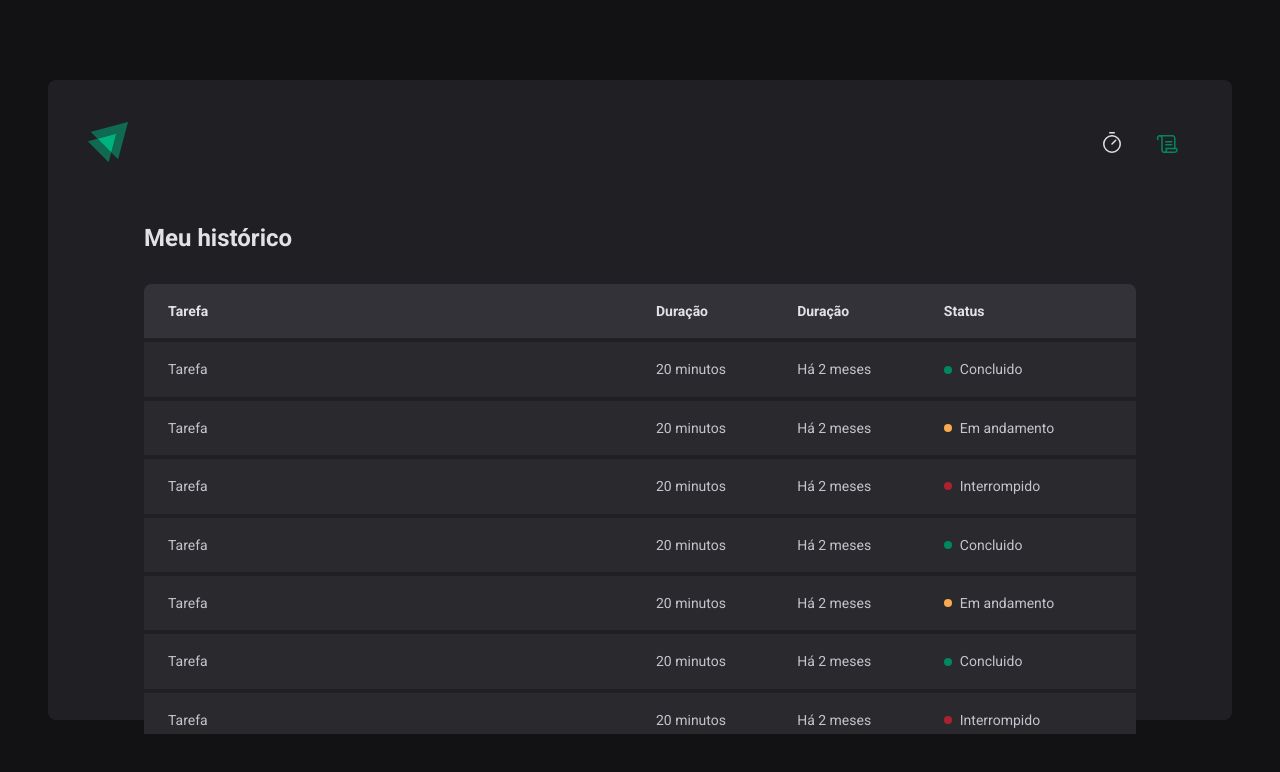
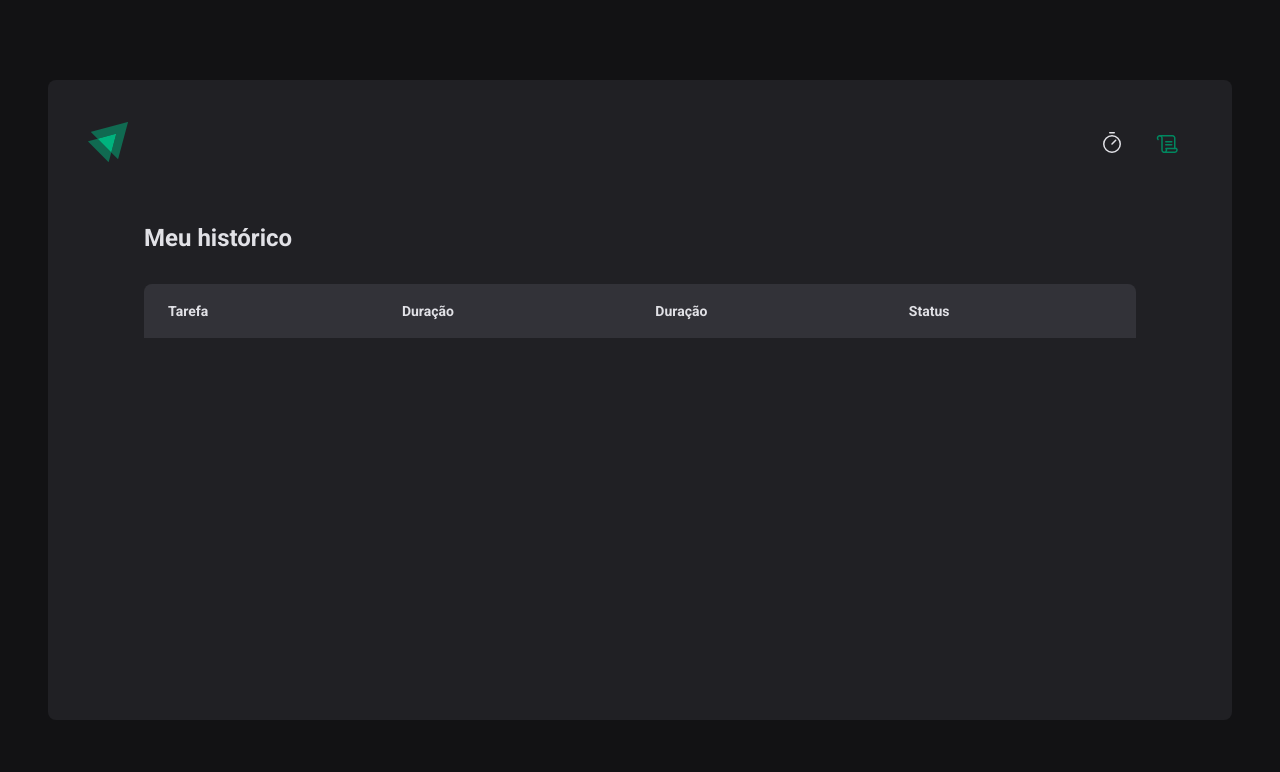
Before and after one commit to Mr1984-Pinheiro/template-timer-pomodoro, a React (Vite) app: page /history in a window 1280 px wide. Shown: the top 772 px of the page. Built offline with nearby package versions, Linux system fonts and the light colour scheme.

Commit message:
projeto com contexto

```diff
--- a/src/App.tsx
+++ b/src/App.tsx
@@ -3,14 +3,18 @@
 import { GlobalStyle } from './styles/global'
 import { BrowserRouter} from "react-router-dom"
 import { Router } from "./Router"
+import { CyclesContextProvider } from "./contexts/CyclesContext"
 
 
 
 export function App(){
+
   return(
     <ThemeProvider theme={defaultTheme}>
       <BrowserRouter>
-        <Router />
+        <CyclesContextProvider>
+          <Router />
+        </CyclesContextProvider>
       </BrowserRouter>
      <GlobalStyle />
     </ThemeProvider>
--- /dev/null
+++ b/src/contexts/CyclesContext.tsx
@@ -0,0 +1,104 @@
+import { ReactNode, createContext, useState } from "react";
+
+interface CreateCycleData {
+    task: string;
+    minutesAmount: number;
+}
+
+interface Cycle {
+    id: string
+    task: string
+    minutesAmount: number
+    startDate: Date
+    interruptedDate?: Date
+    finishedDate?: Date
+  }
+
+interface CyclesContextType {
+    cycles: Cycle [];
+    activeCycle: Cycle | undefined;
+    activeCycleId: string | null;
+    amountSecondsPassed: number;
+    markCurrentCycleAsFinished: () => void;
+    setSecondsPassed: (seconds: number) => void;
+    createNewCycle: (data: CreateCycleData) => void;
+    interruptCurrentCycle: () => void;
+  }
+
+export const CyclesContext =  createContext({} as CyclesContextType )
+
+interface CyclesContextProviderProps {
+  children: ReactNode //recebe qualquer html válido
+}
+
+export function CyclesContextProvider ({ children }: CyclesContextProviderProps) {
+    const [cycles, setCycles] = useState<Cycle[]>([])
+  const [activeCycleId, setActiveCycleId] = useState<string | null>(null)
+  const [amountSecondsPassed, setAmountSecondsPassed] = useState(0)
+
+  const activeCycle = cycles.find((cycle) => cycle.id === activeCycleId)
+
+  function setSecondsPassed(seconds: number) {
+    setAmountSecondsPassed(seconds)
+  }
+
+  function markCurrentCycleAsFinished() {
+    setCycles((state) =>
+      state.map((cycle) => {
+        if (cycle.id === activeCycleId) {
+          return { ...cycle, finishedDate: new Date() }
+        } else {
+          return cycle
+        }
+      }),
+    )
+  }
+
+  function createNewCycle(data: CreateCycleData) {
+    const id = String(new Date().getTime())
+
+    const newCycle: Cycle = {
+      id,
+      task: data.task,
+      minutesAmount: data.minutesAmount,
+      startDate: new Date(),
+    }
+
+    setCycles((state) => [...state, newCycle])
+    setActiveCycleId(id)
+    setAmountSecondsPassed(0)
+
+    // reset()
+  }
+
+  function interruptCurrentCycle() {
+    setCycles(state => state.map((cycle) => {
+      if(cycle.id === activeCycleId) {
+        return { ...cycle, interruptedDate: new Date() }
+      }else {
+        return cycle
+      }
+    }),
+    )
+
+    setActiveCycleId(null)
+
+  }
+
+    return(
+        <CyclesContext.Provider
+        value={{
+          cycles,
+          activeCycle,
+          activeCycleId,
+          markCurrentCycleAsFinished,
+          amountSecondsPassed,
+          setSecondsPassed,
+          createNewCycle,
+          interruptCurrentCycle
+          }}
+        >
+          {children}
+        </CyclesContext.Provider>
+    )
+}
--- a/src/pages/History/index.tsx
+++ b/src/pages/History/index.tsx
@@ -1,9 +1,16 @@
+import { useContext } from 'react'
 import { HistoryContainer, HistoryList, Status } from './styles'
+import { CyclesContext } from '../../contexts/CyclesContext'
+import { formatDistanceToNow } from 'date-fns'
+import ptBR from 'date-fns/locale/pt-BR'
 
 export function History() {
+  const { cycles } = useContext(CyclesContext)
+
   return (
     <HistoryContainer>
       <h1>Meu histórico</h1>
+
 
       <HistoryList>
         <table>
@@ -16,43 +23,32 @@
             </tr>
           </thead>
           <tbody>
-            <tr>
-              <td>Tarefa</td>
-              <td>20 minutos</td>
-              <td>Há 2 meses</td>
-             <td><Status statusColor='green'>Concluido</Status></td>
+            {cycles.map(cycle => {
+              return (
+              <tr key={cycle.id}>
+                <td>{cycle.task}</td>
+                <td>{cycle.minutesAmount} minutos</td>
+                <td>{formatDistanceToNow(cycle.startDate, {
+                  addSuffix: true,
+                  locale: ptBR,
+                })}</td>
+              <td>
+                {cycle.finishedDate && (
+                  <Status statusColor='green'>Concluido</Status>
+                )}
+
+                {cycle.interruptedDate && (
+                  <Status statusColor='red'>Interrompido</Status>
+                )}
+
+                {!cycle.finishedDate && !cycle.interruptedDate && (
+                  <Status statusColor='yellow'>Em andamento</Status>
+                )}
+                </td>
             </tr>
-            <tr>
-              <td>Tarefa</td>
-              <td>20 minutos</td>
-              <td>Há 2 meses</td>
-              <td><Status statusColor='yellow'>Em andamento</Status></td>
-                          </tr>
-            <tr>
-              <td>Tarefa</td>
-              <td>20 minutos</td>
-              <td>Há 2 meses</td>
-              <td><Status statusColor='red'>Interrompido</Status></td>             </tr>
-            <tr>
-              <td>Tarefa</td>
-              <td>20 minutos</td>
-              <td>Há 2 meses</td>
-              <td><Status statusColor='green'>Concluido</Status></td>             </tr>
-            <tr>
-              <td>Tarefa</td>
-              <td>20 minutos</td>
-              <td>Há 2 meses</td>
-              <td><Status statusColor='yellow'>Em andamento</Status></td>             </tr>
-            <tr>
-              <td>Tarefa</td>
-              <td>20 minutos</td>
-              <td>Há 2 meses</td>
-              <td><Status statusColor='green'>Concluido</Status></td>             </tr>
-            <tr>
-              <td>Tarefa</td>
-              <td>20 minutos</td>
-              <td>Há 2 meses</td>
-              <td><Status statusColor='red'>Interrompido</Status></td>             </tr>
+              )
+            })}
+
           </tbody>
         </table>
       </HistoryList>
--- a/src/pages/Home/components/CountDown/index.tsx
+++ b/src/pages/Home/components/CountDown/index.tsx
@@ -1,12 +1,10 @@
-import { useContext, useEffect, useState } from "react";
+import { useContext, useEffect} from "react";
 import { CountdownContainer, Separator } from "./styles";
 import { differenceInSeconds } from "date-fns";
-import { CyclesContext } from "../..";
+import { CyclesContext } from "../../../../contexts/CyclesContext";
 
 export function CountDown () {
-    const {activeCycle, activeCycleId, markCurrentCycleAsFinished } = useContext(CyclesContext)
-
-    const [amountSecondsPassed, setAmountSecondsPassed] = useState(0)
+    const {activeCycle, activeCycleId, markCurrentCycleAsFinished, amountSecondsPassed, setSecondsPassed } = useContext(CyclesContext)
 
     const totalSeconds = activeCycle ? activeCycle.minutesAmount * 60 : 0
 
@@ -23,10 +21,10 @@
           if (secondsDifference >= totalSeconds) {
             markCurrentCycleAsFinished()
 
-            setAmountSecondsPassed(totalSeconds)
+            setSecondsPassed(totalSeconds)
             clearInterval(interval)
           }else {
-            setAmountSecondsPassed(secondsDifference)
+            setSecondsPassed(secondsDifference)
 
           }
 
@@ -36,7 +34,7 @@
         return () => {
           clearInterval(interval)
         }
-      }, [activeCycle, totalSeconds, activeCycleId, markCurrentCycleAsFinished])
+      }, [activeCycle, totalSeconds, activeCycleId, markCurrentCycleAsFinished, setSecondsPassed])
 
     const currentSeconds = activeCycle ? totalSeconds - amountSecondsPassed : 0
 
--- a/src/pages/Home/components/NewCycleeForm/index.tsx
+++ b/src/pages/Home/components/NewCycleeForm/index.tsx
@@ -1,29 +1,14 @@
-import { useForm } from "react-hook-form";
 import { FormContainer, MinutesAmountInput, TaskInput } from "./styles";
-import { zodResolver } from "@hookform/resolvers/zod";
+import { useContext } from "react";
+import { useFormContext } from "react-hook-form";
+import { CyclesContext } from "../../../../contexts/CyclesContext";
 
-import * as zod from 'zod'
 
-const newCycleFormValidationSchema = zod.object({
-    task: zod.string().min(1, 'Informe a tarefa'),
-    minutesAmount: zod
-      .number()
-      .min(1, 'O ciclo precisa ser de no mínimo 5 minutos.')
-      .max(60, 'O ciclo precisa ser de no máximo 60 minutos.'),
-  })
-
-  type NewCycleFormData = zod.infer<typeof newCycleFormValidationSchema>
 
 export function NewCycleForm () {
 
-    const { register, handleSubmit, watch, reset } = useForm<NewCycleFormData>({
-        resolver: zodResolver(newCycleFormValidationSchema),
-        defaultValues: {
-          task: "",
-          minutesAmount: 0,
-        }
-      })
-
+  const { activeCycle } = useContext(CyclesContext)
+  const {register } = useFormContext()
 
     return (
         <FormContainer>
```
Also changed, not shown: src/pages/Home/index.tsx (+38 -81 lines).
